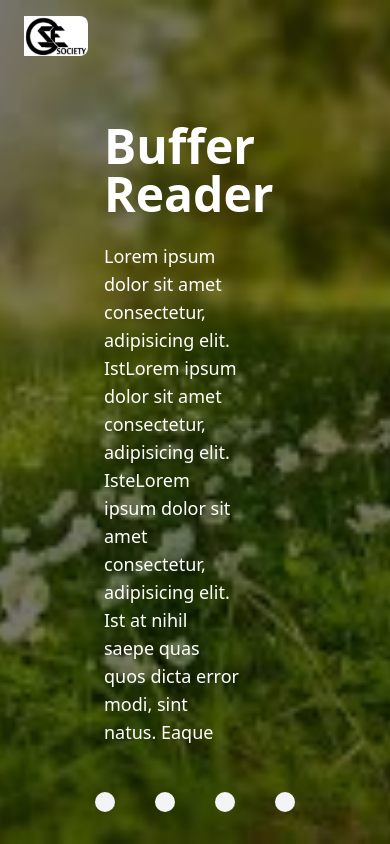
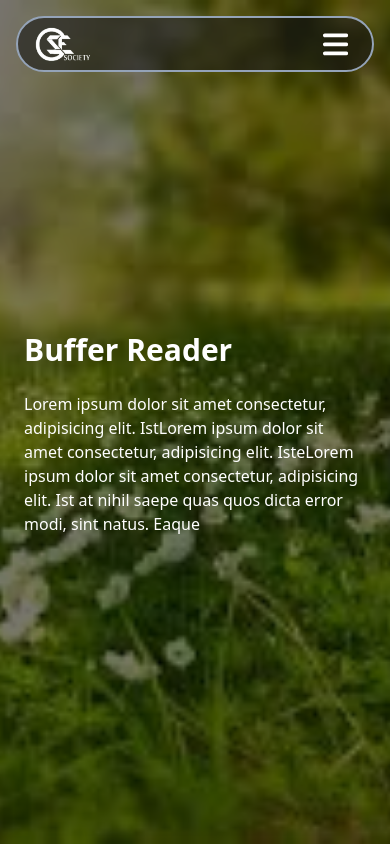
Before and after one commit to shreyanshandilya/buffered_reader_frontend, a React (Vite) app: page /#/ in a window 390 px wide. Shown: the top 844 px of the page. Built offline with nearby package versions, Linux system fonts and the light colour scheme.

Commit message:
change navbar and make it responsive for mobile user

```diff
--- a/src/components/landing page/hero.jsx
+++ b/src/components/landing page/hero.jsx
@@ -49,14 +49,14 @@ export default function Hero(props) {
         <div className=' relative w-full h-full flex sm:items-center items-end justify-end ' >
           <Navbar navbar={navbar} isBlack ={false}/>
 
-          <div className="SlideBtns absolute w-full  bottom-0 py-8 z-20">
+          {/* <div className="SlideBtns absolute w-full  bottom-0 py-8 z-20">
             <div className=' mx-auto justify-between flex items-center h-auto' style={{ width: "200px" }}>
               <div className='controlBtn rounded-full cursor-pointer bg-gray-100' style={{ width: "20px", height: "20px" }}></div>
               <div className='controlBtn rounded-full cursor-pointer bg-gray-100' style={{ width: "20px", height: "20px" }}></div>
               <div className='controlBtn rounded-full cursor-pointer bg-gray-100' style={{ width: "20px", height: "20px" }}></div>
               <div className='controlBtn rounded-full cursor-pointer bg-gray-100' style={{ width: "20px", height: "20px" }}></div>
             </div>
-          </div>
+          </div> */}
           <div className="bgAnimation absolute w-full h-full overflow-auto">
             <div className="bgSlide w-full h-full relative">
               <img className=' transition-all duration-1000 ease-in w-full h-full object-cover' src="/download (5).jpeg" />
@@ -67,34 +67,34 @@ export default function Hero(props) {
           </div>
 
           <div id="content" className=" text-white z-10 w-full h-full">
-            <div className="content mx-10 px-16 h-full overflow-hidden transition-all duration-1000 ease-in flex items-center">
+            <div className="content md:mx-10 sm:mx-6 mx-4 md:px-16 sm:px-10 h-full overflow-hidden transition-all duration-1000 ease-in flex items-center">
               <div>
-                <div className="title text-5xl font-[700] my-4  ">Indian Institute of technology Dhanbad</div>
-                <div className=' w-9/12 text-lg '>
+                <div className="title sm:text-5xl text-3xl font-[700] my-4  ">Indian Institute of technology Dhanbad</div>
+                <div className=' sm:w-9/12 w-full sm:text-lg text-base '>
                   Lorem ipsum dolor sit amet consectetur, adipisicing elit. IstLorem ipsum dolor sit amet consectetur, adipisicing elit. IsteLorem ipsum dolor sit amet consectetur, adipisicing elit. Ist at nihil saepe quas quos dicta error modi, sint natus. Eaque
                 </div>
               </div>
             </div>
-            <div className="content mx-10 px-16 h-0 overflow-hidden transition-all duration-1000 ease-in flex items-center">
+            <div className="content md:mx-10 sm:mx-6 mx-4 md:px-16 sm:px-10 h-0 overflow-hidden transition-all duration-1000 ease-in flex items-center">
               <div>
-                <div className="title text-5xl font-[700] my-4  ">Buffer Reader</div>
-                <div className=' w-9/12 text-lg '>
+                <div className="title sm:text-5xl text-3xl font-[700] my-4  ">Buffer Reader</div>
+                <div className=' sm:w-9/12 w-full sm:text-lg text-base '>
                   Lorem ipsum dolor sit amet consectetur, adipisicing elit. IstLorem ipsum dolor sit amet consectetur, adipisicing elit. IsteLorem ipsum dolor sit amet consectetur, adipisicing elit. Ist at nihil saepe quas quos dicta error modi, sint natus. Eaque
                 </div>
               </div>
             </div>
-            <div className="content mx-10 px-16 h-0 overflow-hidden transition-all duration-1000 ease-in flex items-center">
+            <div className="content md:mx-10 sm:mx-6 mx-4 md:px-16 sm:px-10 h-0 overflow-hidden transition-all duration-1000 ease-in flex items-center">
               <div>
-                <div className="title text-5xl font-[700] my-4  ">Cse Socity </div>
-                <div className=' w-9/12 text-lg '>
+                <div className="title sm:text-5xl text-3xl font-[700] my-4  ">Cse Socity </div>
+                <div className='sm:w-9/12 w-full sm:text-lg text-base '>
                   Lorem ipsum dolor sit amet consectetur, adipisicing elit. IstLorem ipsum dolor sit amet consectetur, adipisicing elit. IsteLorem ipsum dolor sit amet consectetur, adipisicing elit. Ist at nihil saepe quas quos dicta error modi, sint natus. Eaque
                 </div>
               </div>
             </div>
-            <div className="content mx-10 px-16 h-0 overflow-hidden transition-all duration-1000 ease-in flex items-center">
+            <div className="content md:mx-10 sm:mx-6 mx-4 md:px-16 sm:px-10 h-0 overflow-hidden transition-all duration-1000 ease-in flex items-center">
               <div>
-                <div className="title text-5xl font-[700] my-4  ">Computer Science And Engineering</div>
-                <div className=' w-9/12 text-lg '>
+                <div className="title sm:text-5xl text-3xl font-[700] my-4  ">Computer Science And Engineering</div>
+                <div className=' sm:w-9/12 w-full sm:text-lg text-base '>
                   Lorem ipsum dolor sit amet consectetur, adipisicing elit. IstLorem ipsum dolor sit amet consectetur, adipisicing elit. IsteLorem ipsum dolor sit amet consectetur, adipisicing elit. Ist at nihil saepe quas quos dicta error modi, sint natus. Eaque
                 </div>
               </div>
--- a/src/components/navbar.jsx
+++ b/src/components/navbar.jsx
@@ -1,29 +1,108 @@
-import React from 'react'
-import { useNavigate , Link } from 'react-router-dom'
+import React, { useState, useEffect } from 'react'
+import { useNavigate, Link } from 'react-router-dom'
+import cseSocityIcon from '/logo.png'
 
 export default function Navbar(props) {
 
     const navigate = useNavigate()
 
+    const [isNavbarCollapse, setisnavbarCollapse] = useState(false)
+
+    window.addEventListener('resize', () => {
+        const bar = document.querySelector("#navbar .bar")
+        const cross = document.querySelector("#navbar .cross")
+        const navbar = document.querySelector("#navbar")
+        const sideNavbar = document.querySelector("#sideNavbar")
+        const slideBtns = document.querySelector("#hero .SlideBtns")
+        window.innerWidth < 768 ? setisnavbarCollapse(true) : setisnavbarCollapse(false)
+        window.innerWidth > 768 || window.innerWidth === 768 ?
+            (() => {
+                bar.classList.remove("hidden")
+                cross.classList.add("hidden")
+                navbar.classList.remove("bg-neutral-900")
+                sideNavbar.style.height = 0
+                slideBtns ? slideBtns.classList.remove('hidden') : ''
+            })() : ''
+
+            sideNavbar.style.width = `${window.innerWidth}px`
+    })
+
+    useEffect(() => {
+        const bar = document.querySelector("#navbar .bar")
+        const cross = document.querySelector("#navbar .cross")
+        const sideNavbar = document.querySelector("#sideNavbar")
+        const slideBtns = document.querySelector("#hero .SlideBtns")
+        const navbar = document.querySelector("#navbar")
+        bar.addEventListener('click', () => {
+            bar.classList.add("hidden")
+            cross.classList.remove("hidden")
+            sideNavbar.style.height = `calc(${window.innerHeight}px - 3.5rem)`
+            slideBtns ? slideBtns.classList.add('hidden') : ''
+            navbar.classList.add("bg-neutral-900")
+        })
+        cross.addEventListener('click', () => {
+            bar.classList.remove("hidden")
+            cross.classList.add("hidden")
+            sideNavbar.style.height = 0
+            slideBtns ? slideBtns.classList.remove('hidden') : ''
+            navbar.classList.remove("bg-neutral-900")
+        })
+
+    }, [])
+
+    useEffect(() => {
+        const bar = document.querySelector("#navbar .bar")
+        const cross = document.querySelector("#navbar .cross")
+        const navbar = document.querySelector("#navbar")
+        const sideNavbar = document.querySelector("#sideNavbar")
+        const slideBtns = document.querySelector("#hero .SlideBtns")
+        window.innerWidth < 768 ? setisnavbarCollapse(true) : setisnavbarCollapse(false)
+        window.innerWidth > 768 || window.innerWidth === 768 ?
+            (() => {
+                bar.classList.remove("hidden")
+                cross.classList.add("hidden")
+                navbar.classList.remove("bg-neutral-900")
+                sideNavbar.style.height = 0
+                slideBtns ? slideBtns.classList.remove('hidden') : ''
+            })() : ''
+    }, [])
+
+
     return (
         <>
-            <header ref={props.navbar} className={`transition-all duration-1000 w-full z-20 absolute top-0 left-0 text-black ${props.isBlack ? "bg-black" : ''} `} >
-                <div className=" w-full flex items-center justify-between px-3 py-3 ">
-                    <div>
-                        <a className=" flex font-medium items-center " onClick={() => { navigate("/") }}>
-                            <img className='pl-2 h-10 rounded-lg' src="/logo.jpg" alt="oops" />
-                        </a>
+            <header id="navbar" ref={props.navbar} className={`transition-all duration-700 w-full z-20 absolute top-0 left-0 text-black py-3`} >
+                <div className=' relative w-full h-14'>
+                    <div className={`relative transition-all px-3 h-full duration-1000 mx-auto rounded-full border-2 border-slate-400 flex items-center justify-between text-white w-11/12 py-2 ${props.isBlack ? "bg-black" : ''}`} style={{ backgroundColor: "rgba(23, 23, 23, 0.6 )" }}>
+
+                        <Link className=" flex font-medium items-center h-full" onClick={() => { navigate("/") }}>
+                            <img className=' rounded-lg h-full' src={cseSocityIcon} alt="oops" />
+                        </Link>
+
+
+                        <Link className=" md:block hidden hover:underline underline-offset-8 mx-3 cursor-pointer">Blogs</Link>
+                        <Link className=" md:block hidden hover:underline underline-offset-8 mx-3 cursor-pointer">Articles</Link>
+                        <Link className=" md:block hidden hover:underline underline-offset-8 mx-3 cursor-pointer">Old_Versions</Link>
+                        <Link to="/about" className=" md:block hidden hover:underline underline-offset-8 mx-3 cursor-pointer">Abouts Us</Link>
+                        <div className={`cursor-pointer block sm:me-4 me-2 md:hidden h-4/5`} >
+                            <svg className='bar h-full' xmlns="http://www.w3.org/2000/svg" viewBox="0 0 448 512"><path fill="white" d="M0 96C0 78.3 14.3 64 32 64l384 0c17.7 0 32 14.3 32 32s-14.3 32-32 32L32 128C14.3 128 0 113.7 0 96zM0 256c0-17.7 14.3-32 32-32l384 0c17.7 0 32 14.3 32 32s-14.3 32-32 32L32 288c-17.7 0-32-14.3-32-32zM448 416c0 17.7-14.3 32-32 32L32 448c-17.7 0-32-14.3-32-32s14.3-32 32-32l384 0c17.7 0 32 14.3 32 32z" />
+                            </svg>
+                            <svg className='cross h-full hidden' xmlns="http://www.w3.org/2000/svg" viewBox="0 0 384 512"><path fill="white" d="M342.6 150.6c12.5-12.5 12.5-32.8 0-45.3s-32.8-12.5-45.3 0L192 210.7 86.6 105.4c-12.5-12.5-32.8-12.5-45.3 0s-12.5 32.8 0 45.3L146.7 256 41.4 361.4c-12.5 12.5-12.5 32.8 0 45.3s32.8 12.5 45.3 0L192 301.3 297.4 406.6c12.5 12.5 32.8 12.5 45.3 0s12.5-32.8 0-45.3L237.3 256 342.6 150.6z" />
+                            </svg>
+                        </div>
                     </div>
+                    <div id="sideNavbar" className={`${!isNavbarCollapse ? 'hidden' : ''} transition-all duration-500 z-30 overflow-hidden flex flex-col justify-evenly items-center absolute bg-neutral-900 text-white text-2xl font-[400] top-full left-0 `} style={{ width: `${window.innerWidth}px`, height: 0 }}>
+                        <Link className="py-3 hover:underline underline-offset-8 mx-3 cursor-pointer">Blogs</Link>
+                        <Link className="py-3 hover:underline underline-offset-8 mx-3 cursor-pointer">Articles</Link>
+                        <Link className="py-3 hover:underline underline-offset-8 mx-3 cursor-pointer">Old_Versions</Link>
+                        <Link to="/about" className="py-3 hover:underline underline-offset-8 mx-3 cursor-pointer">Abouts Us</Link>
 
-                    <nav className=" sm:flex flex-wrap text-white items-center text-base justify-between me-8 ms-4 hidden">
-                        <Link className="  hover:underline underline-offset-8 mx-3 cursor-pointer">Blogs</Link>
-                        <Link className="  hover:underline underline-offset-8 mx-3 cursor-pointer">Articles</Link>
-                        <Link className="  hover:underline underline-offset-8 mx-3 cursor-pointer">Old_Versions</Link>
-                        <Link to="/about" className="  hover:underline underline-offset-8 mx-3 cursor-pointer">Abouts Us</Link>
+                    </div>
+                </div>
 
-                    </nav>
-                </div>
+
+
             </header>
+
 
         </>
     )
```
Also changed, not shown: public/logo.jpg (deleted), public/logo.png (added).
